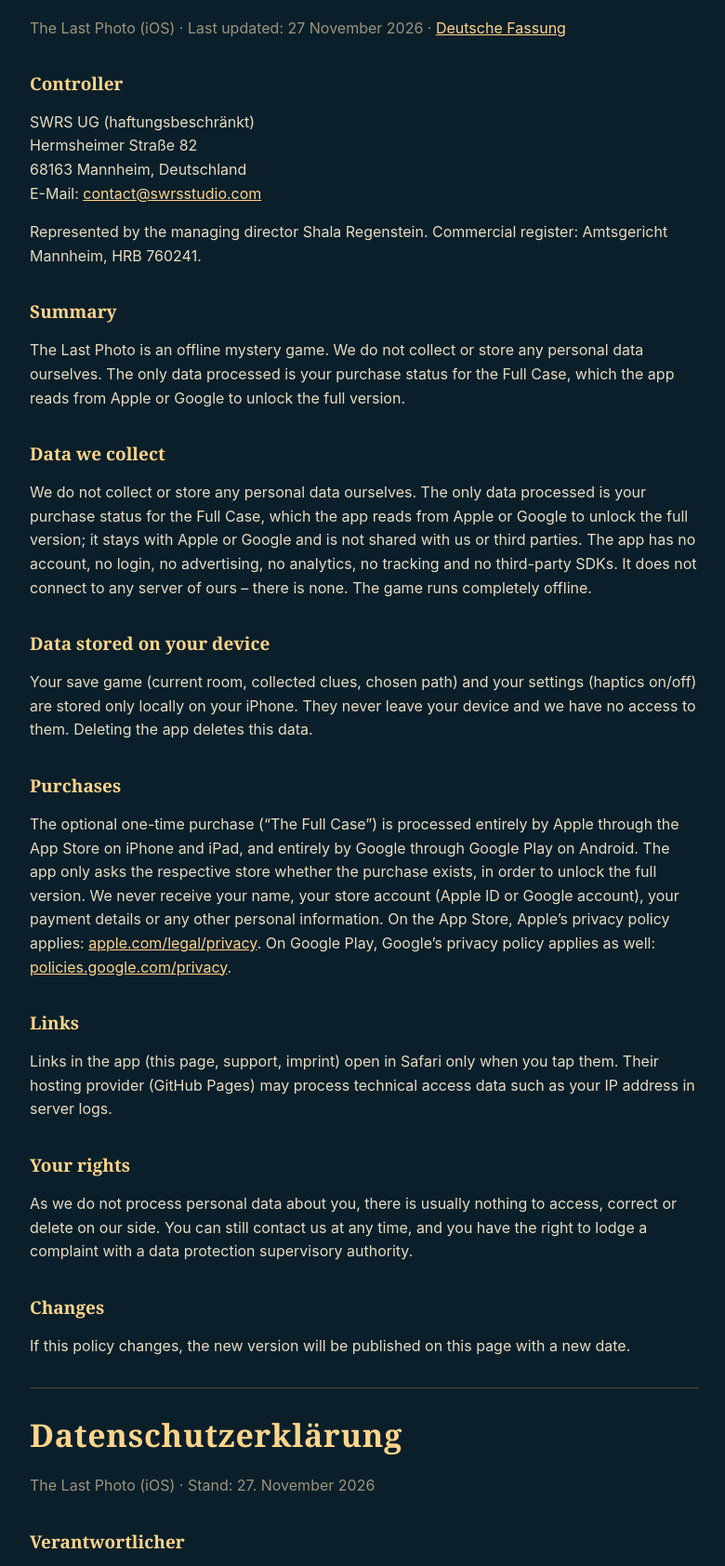
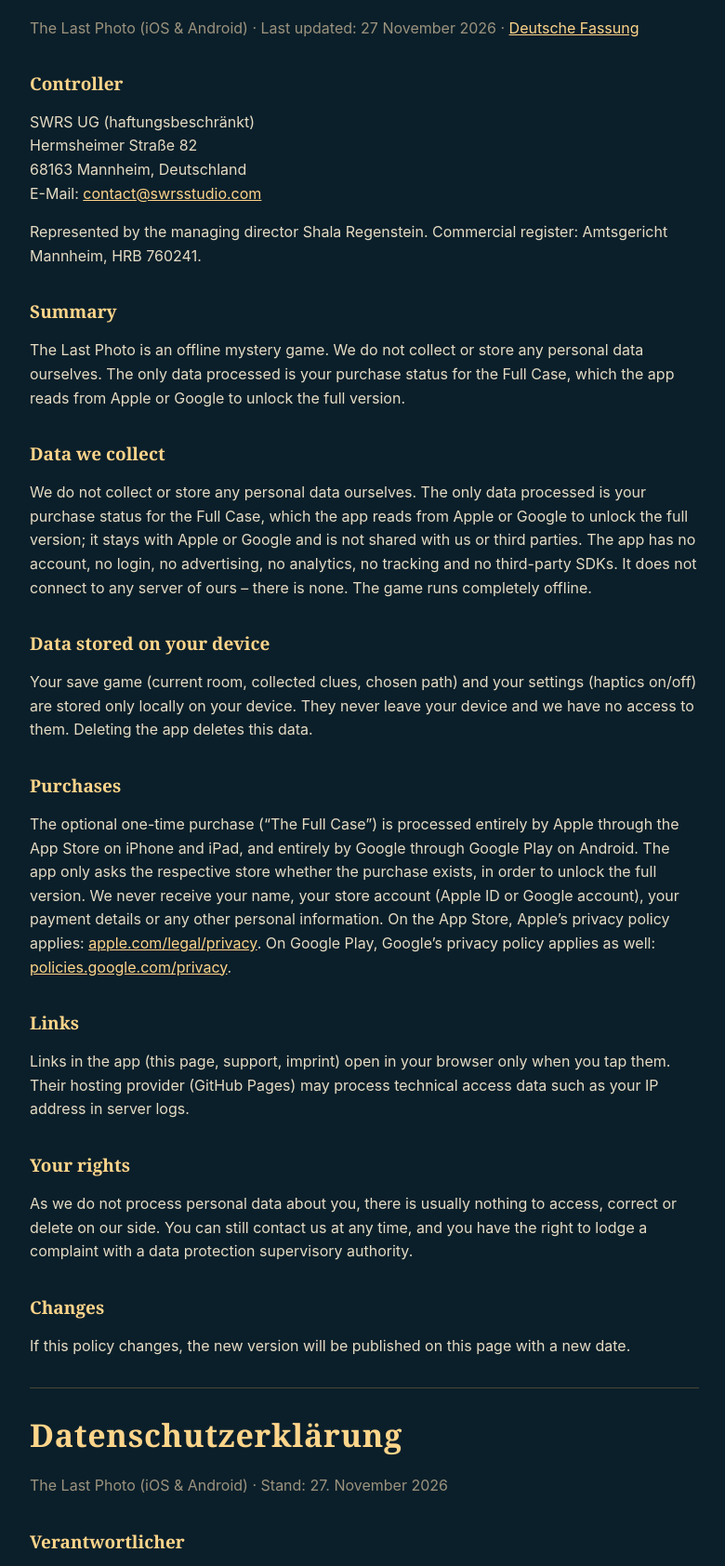
Before and after one commit to pixiimix/the-last-photo-site, a plain HTML site: page privacy.html in a window 1280 px wide. Shown: the part 139-1823 px from the top of the page at 93% size, without its empty margins (248-1028 px from the left). Drawn offline with Linux system fonts and the light colour scheme.

Commit message:
privacy.html: platform-neutral wording (iOS & Android, device, browser)
Co-Authored-By: Claude Opus 5.5 <noreply@anthropic.com>

```diff
--- a/privacy.html
+++ b/privacy.html
@@ -1,21 +1,21 @@
 <!doctype html><html lang="en"><head><meta charset="utf-8"><meta name="viewport" content="width=device-width,initial-scale=1"><title>The Last Photo – Privacy Policy / Datenschutzerklärung</title><style>body{margin:0;background:#0B1F2A;color:#E6DCC4;font:16px/1.6 -apple-system,BlinkMacSystemFont,"Segoe UI",Inter,sans-serif}main{max-width:720px;margin:0 auto;padding:48px 22px 80px}h1{font:900 34px/1.1 Georgia,serif;color:#FFD58A;letter-spacing:.02em}h2{font:700 19px Georgia,serif;color:#FFD58A;margin-top:34px}a{color:#FFD58A}small,.muted{color:#9c937e}hr{border:0;border-top:1px solid rgba(217,163,74,.3);margin:32px 0}address{font-style:normal}nav a{margin-right:16px}</style></head><body><main><nav><a href="./">Support</a><a href="privacy.html">Privacy / Datenschutz</a><a href="imprint.html">Imprint / Impressum</a></nav>
-<h1>Privacy Policy</h1><p class="muted">The Last Photo (iOS) · Last updated: 27 November 2026 · <a href="#de">Deutsche Fassung</a></p>
+<h1>Privacy Policy</h1><p class="muted">The Last Photo (iOS &amp; Android) · Last updated: 27 November 2026 · <a href="#de">Deutsche Fassung</a></p>
 <h2>Controller</h2><address>SWRS UG (haftungsbeschränkt)<br>Hermsheimer Straße 82<br>68163 Mannheim, Deutschland<br>E-Mail: <a href="mailto:contact@swrsstudio.com">contact@swrsstudio.com</a></address><p>Represented by the managing director Shala Regenstein. Commercial register: Amtsgericht Mannheim, HRB 760241.</p>
 <h2>Summary</h2><p>The Last Photo is an offline mystery game. We do not collect or store any personal data ourselves. The only data processed is your purchase status for the Full Case, which the app reads from Apple or Google to unlock the full version.</p>
 <h2>Data we collect</h2><p>We do not collect or store any personal data ourselves. The only data processed is your purchase status for the Full Case, which the app reads from Apple or Google to unlock the full version; it stays with Apple or Google and is not shared with us or third parties. The app has no account, no login, no advertising, no analytics, no tracking and no third-party SDKs. It does not connect to any server of ours – there is none. The game runs completely offline.</p>
-<h2>Data stored on your device</h2><p>Your save game (current room, collected clues, chosen path) and your settings (haptics on/off) are stored only locally on your iPhone. They never leave your device and we have no access to them. Deleting the app deletes this data.</p>
+<h2>Data stored on your device</h2><p>Your save game (current room, collected clues, chosen path) and your settings (haptics on/off) are stored only locally on your device. They never leave your device and we have no access to them. Deleting the app deletes this data.</p>
 <h2>Purchases</h2><p>The optional one-time purchase (“The Full Case”) is processed entirely by Apple through the App Store on iPhone and iPad, and entirely by Google through Google Play on Android. The app only asks the respective store whether the purchase exists, in order to unlock the full version. We never receive your name, your store account (Apple ID or Google account), your payment details or any other personal information. On the App Store, Apple’s privacy policy applies: <a href="https://www.apple.com/legal/privacy/">apple.com/legal/privacy</a>. On Google Play, Google’s privacy policy applies as well: <a href="https://policies.google.com/privacy">policies.google.com/privacy</a>.</p>
-<h2>Links</h2><p>Links in the app (this page, support, imprint) open in Safari only when you tap them. Their hosting provider (GitHub Pages) may process technical access data such as your IP address in server logs.</p>
+<h2>Links</h2><p>Links in the app (this page, support, imprint) open in your browser only when you tap them. Their hosting provider (GitHub Pages) may process technical access data such as your IP address in server logs.</p>
 <h2>Your rights</h2><p>As we do not process personal data about you, there is usually nothing to access, correct or delete on our side. You can still contact us at any time, and you have the right to lodge a complaint with a data protection supervisory authority.</p>
 <h2>Changes</h2><p>If this policy changes, the new version will be published on this page with a new date.</p>
 <hr id="de">
-<h1>Datenschutzerklärung</h1><p class="muted">The Last Photo (iOS) · Stand: 27. November 2026</p>
+<h1>Datenschutzerklärung</h1><p class="muted">The Last Photo (iOS &amp; Android) · Stand: 27. November 2026</p>
 <h2>Verantwortlicher</h2><address>SWRS UG (haftungsbeschränkt)<br>Hermsheimer Straße 82<br>68163 Mannheim, Deutschland<br>E-Mail: <a href="mailto:contact@swrsstudio.com">contact@swrsstudio.com</a></address><p>Vertreten durch die Geschäftsführerin Shala Regenstein. Handelsregister: Amtsgericht Mannheim, HRB 760241.</p>
 <h2>Kurzfassung</h2><p>The Last Photo ist ein Offline-Krimispiel. Wir selbst erheben und speichern keine personenbezogenen Daten. Verarbeitet wird allein dein Kaufstatus für „Der ganze Fall“, den die App bei Apple oder Google abfragt, um die Vollversion freizuschalten.</p>
 <h2>Welche Daten wir erheben</h2><p>Wir selbst erheben und speichern keine personenbezogenen Daten. Verarbeitet wird allein dein Kaufstatus für „Der ganze Fall“, den die App bei Apple oder Google abfragt, um die Vollversion freizuschalten. Er verbleibt bei Apple bzw. Google und wird weder an uns noch an Dritte weitergegeben. Die App hat kein Konto, keine Anmeldung, keine Werbung, keine Analyse, kein Tracking und keine Drittanbieter-SDKs. Sie verbindet sich mit keinem Server von uns – es gibt keinen. Das Spiel läuft vollständig offline.</p>
-<h2>Daten auf deinem Gerät</h2><p>Dein Spielstand (aktueller Raum, gesammelte Hinweise, gewählter Weg) und deine Einstellungen (Haptik an/aus) werden ausschließlich lokal auf deinem iPhone gespeichert. Sie verlassen dein Gerät nicht, wir haben keinen Zugriff darauf. Wenn du die App löschst, werden diese Daten gelöscht.</p>
+<h2>Daten auf deinem Gerät</h2><p>Dein Spielstand (aktueller Raum, gesammelte Hinweise, gewählter Weg) und deine Einstellungen (Haptik an/aus) werden ausschließlich lokal auf deinem Gerät gespeichert. Sie verlassen dein Gerät nicht, wir haben keinen Zugriff darauf. Wenn du die App löschst, werden diese Daten gelöscht.</p>
 <h2>Käufe</h2><p>Der optionale einmalige Kauf („Der ganze Fall“) wird auf iPhone und iPad vollständig von Apple über den App Store und auf Android vollständig von Google über Google Play abgewickelt. Die App fragt beim jeweiligen Store nur ab, ob der Kauf vorliegt, um die Vollversion freizuschalten. Wir erhalten weder deinen Namen noch dein Store-Konto (Apple-ID bzw. Google-Konto), deine Zahlungsdaten oder andere personenbezogene Daten. Im App Store gilt die Datenschutzerklärung von Apple: <a href="https://www.apple.com/de/legal/privacy/">apple.com/de/legal/privacy</a>. Bei Google Play gilt zusätzlich die Datenschutzerklärung von Google: <a href="https://policies.google.com/privacy?hl=de">policies.google.com/privacy</a>.</p>
-<h2>Links</h2><p>Links in der App (diese Seite, Support, Impressum) öffnen sich erst nach Antippen in Safari. Der Hoster dieser Seiten (GitHub Pages) kann dabei technische Zugriffsdaten wie deine IP-Adresse in Server-Logs verarbeiten.</p>
+<h2>Links</h2><p>Links in der App (diese Seite, Support, Impressum) öffnen sich erst nach Antippen in deinem Browser. Der Hoster dieser Seiten (GitHub Pages) kann dabei technische Zugriffsdaten wie deine IP-Adresse in Server-Logs verarbeiten.</p>
 <h2>Deine Rechte</h2><p>Da wir keine personenbezogenen Daten über dich verarbeiten, gibt es bei uns in der Regel nichts, worüber wir Auskunft geben, was wir berichtigen oder löschen könnten. Du kannst uns trotzdem jederzeit kontaktieren und hast das Recht, dich bei einer Datenschutz-Aufsichtsbehörde zu beschweren.</p>
 <h2>Änderungen</h2><p>Ändert sich diese Erklärung, wird die neue Fassung mit neuem Datum auf dieser Seite veröffentlicht.</p>
 <hr><p><small>© 2026 SWRS UG (haftungsbeschränkt) · The Last Photo · <a href="imprint.html">Impressum</a> · <a href="privacy.html">Datenschutz</a></small></p></main></body></html>
```
